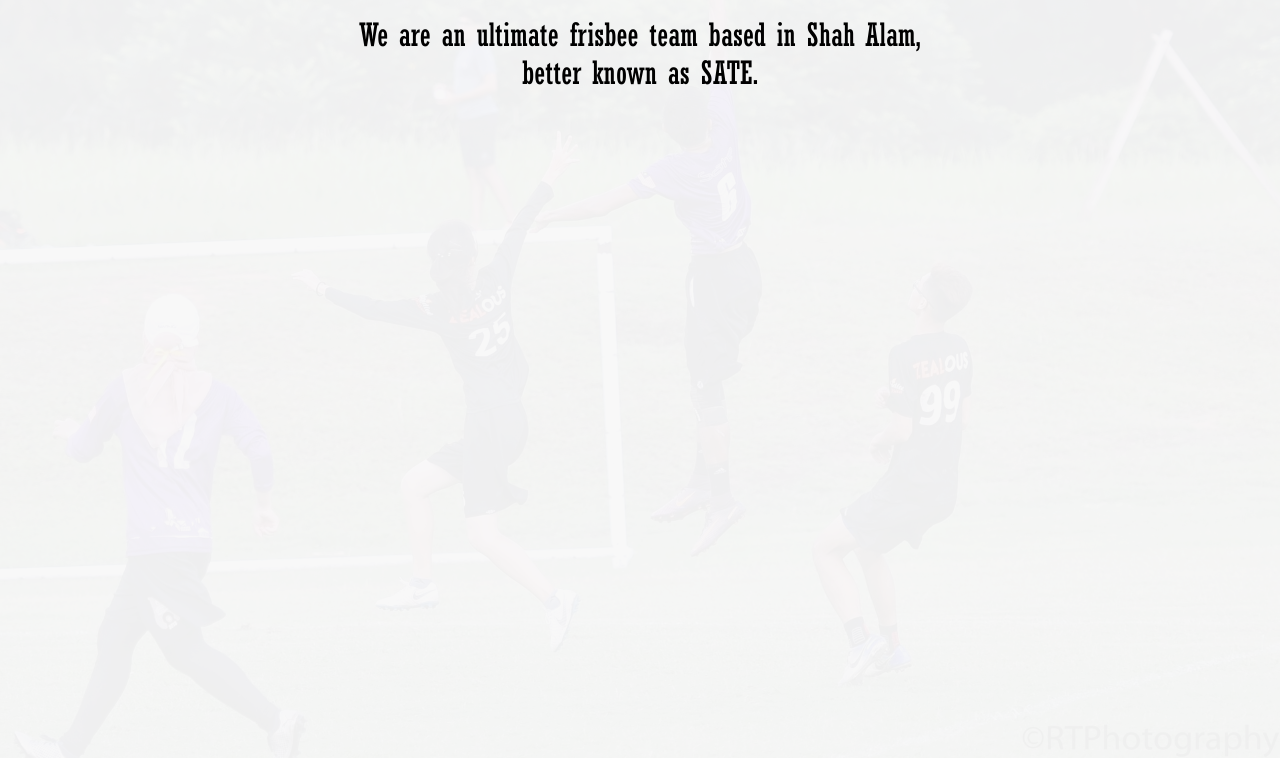
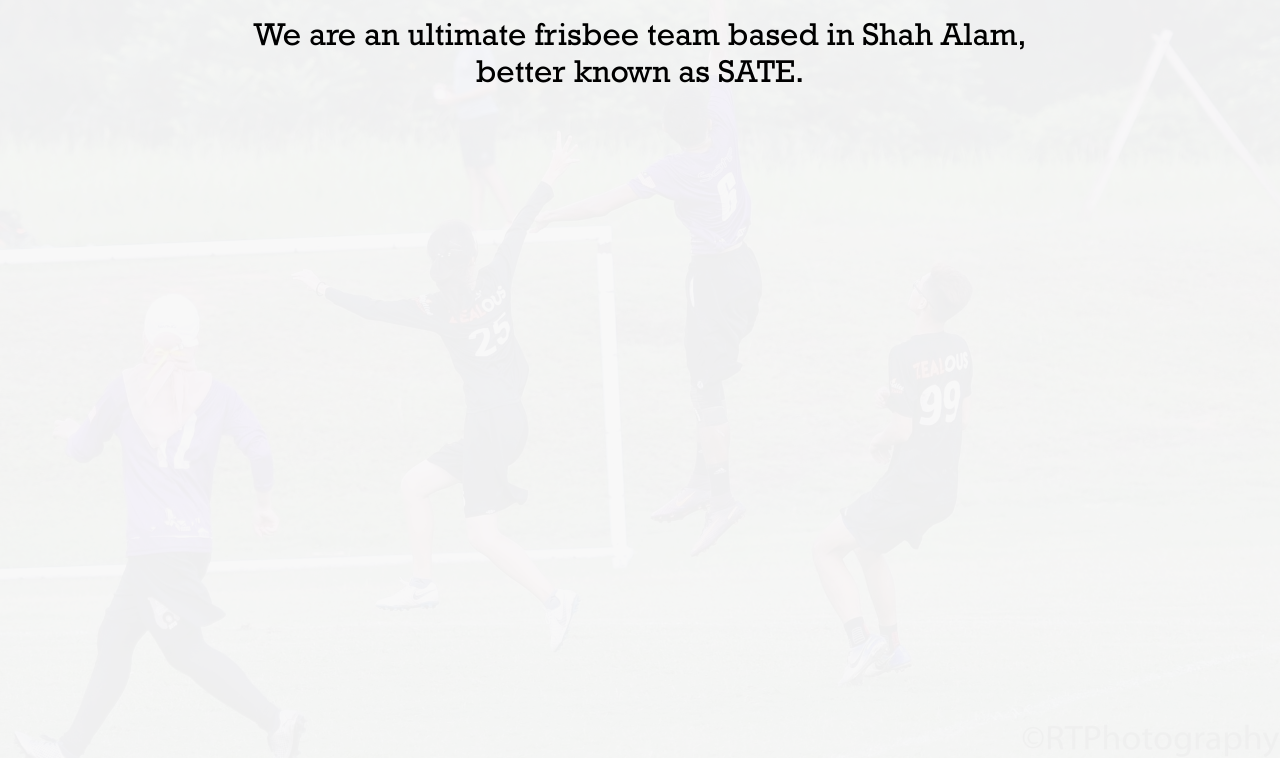
Before and after one commit to aimanfzl/aimanfzl.github.io, a plain HTML site: page index.html in a window 1280 px wide. Shown: the part 243-1020 px from the top of the page. Drawn offline with Linux system fonts and the light colour scheme.

Commit message:
updated fonts

```diff
--- a/styles type 2.css
+++ b/styles type 2.css
@@ -128,5 +128,5 @@ div#footer_placeholder:hover{
 
 @font-face{
 	font-family: rockwell;
-	src: url("fonts/ROCC____.TTF"),url("fonts/ROCCB___.TTF"),url("fonts/ROCK.TTF"),url("fonts/ROCKB.TTF"),url("fonts/ROCKBI.TTF"),url("fonts/ROCKEB.TTF"),url("fonts/ROCKI.TTF");
+	src: url("fonts/ROCK.TTF");
 }
```
Also changed, not shown: fonts/ROCCB___.TTF (deleted), fonts/ROCC____.TTF (deleted), fonts/ROCKB.TTF (deleted), fonts/ROCKBI.TTF (deleted), fonts/ROCKEB.TTF (deleted), fonts/ROCKI.TTF (deleted).
